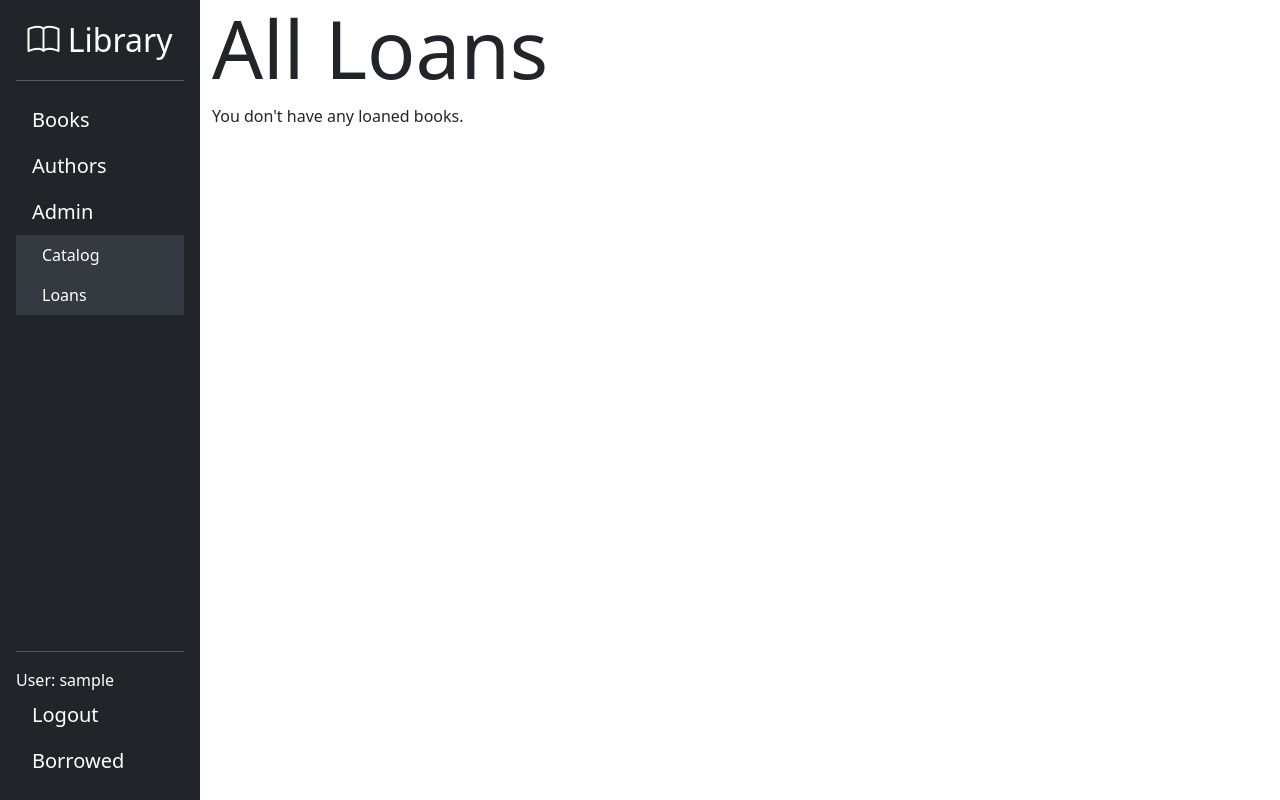
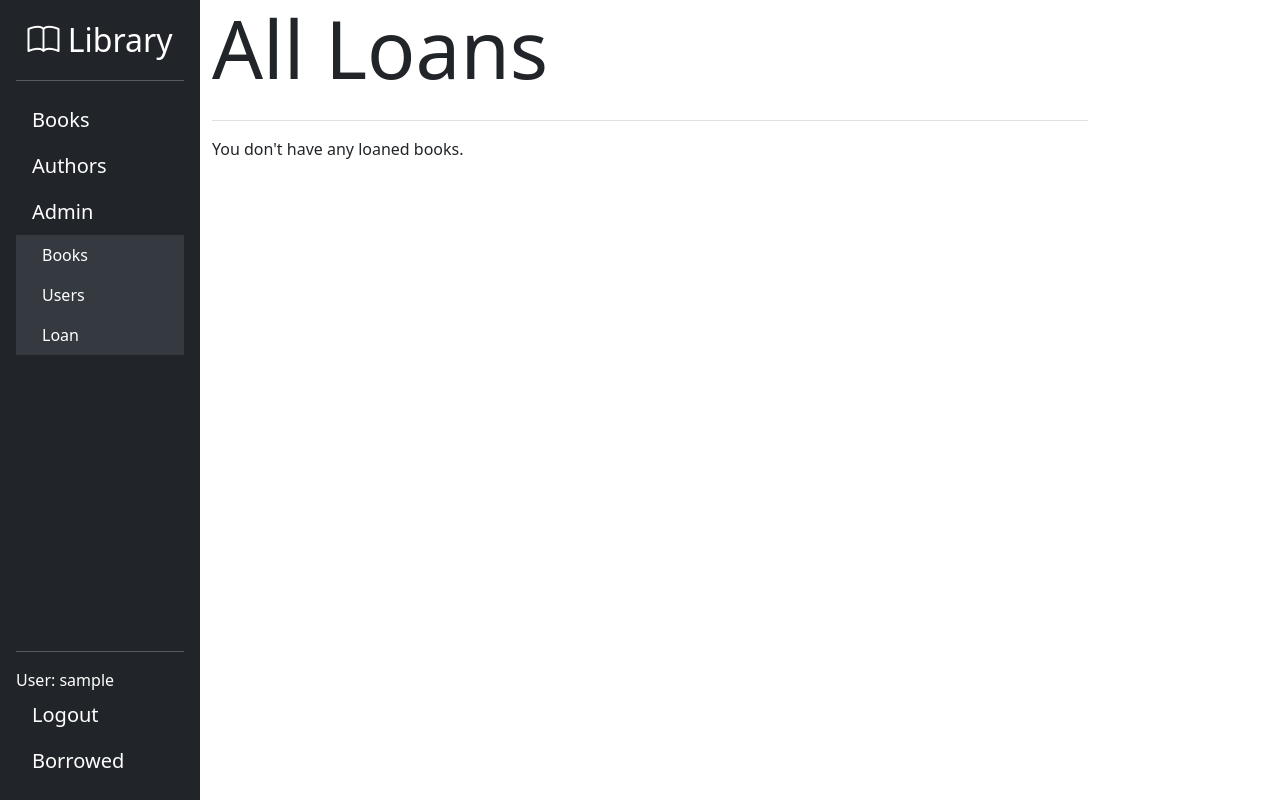
Before and after one commit to rexbrandy/library_app, a Django app: page /all_loans/ in a window 1280 px wide. Run offline with Django 4.2, Linux system fonts and the light colour scheme; the visitor is signed in with stand-in values (Sample User, id 1); data that the repository does not hold is empty; some libraries are stand-ins or nearby versions.

Commit message:
added page heading to base.html and updated each template

```diff
--- a/catalog/templates/catalog/all_borrowed_books.html
+++ b/catalog/templates/catalog/all_borrowed_books.html
@@ -1,11 +1,22 @@
 {% extends 'base.html' %}
 
+{% block page_heading %}All Loans{% endblock %}
+
 {% block content %}
-<div class="row">
-  <div class="col-12">
-    <h1 class="display-1"><strong>All Loans</strong></h1>
-  </div>
-</div>
+<table class="table table-striped">
+  <thead>
+    <tr>
+      <th scope="col"></th>
+    </tr>
+  </thead>
+  <tbody>
+
+  </tbody>
+</table>
+
+
+
+
 {% if loan_list %}
   <ul>
     {% for loan in loan_list %}
--- a/templates/base.html
+++ b/templates/base.html
@@ -49,10 +49,13 @@
               <a href="{% url 'all-loans' %}" class="nav-link text-white fs-5">Admin</a>
               <ul class="nav flex-column mb-auto" style="">
                 <li class="nav-item" style="background-color: #343a40; padding-left: 10px;">
-                  <a href="" class="nav-link text-white">Catalog</a>
+                  <a href="" class="nav-link text-white">Books</a>
                 </li>
                 <li class="nav-item" style="background-color: #343a40; padding-left: 10px;">
-                  <a href="" class="nav-link text-white">Loans</a>
+                  <a href="" class="nav-link text-white">Users</a>
+                </li>
+                <li class="nav-item" style="background-color: #343a40; padding-left: 10px;">
+                  <a href="" class="nav-link text-white">Loan</a>
                 </li>
               </ul>
             </li>
@@ -76,8 +79,13 @@
 
       <div class="container" style="margin-left: 200px;">
         <div class="row">
-          <div class="col-sm-10 ">
+          <div class="col-12">
+            <h1 class="display-1"><strong>{% block page_heading %}{% endblock %}</strong></h1>
+          </div>
+        </div>
 
+        <div class="row">
+          <div class="col-sm-10">
 
             {% block content %}{% endblock %}
 
```
Also changed, not shown: catalog/templates/catalog/author_list.html (+2 -5 lines), catalog/templates/catalog/book_detail.html (+2 -5 lines), catalog/templates/catalog/book_form.html (+2 -5 lines), catalog/templates/catalog/book_list.html (+2 -5 lines), catalog/templates/catalog/borrowed_books.html (+2 -5 lines).
